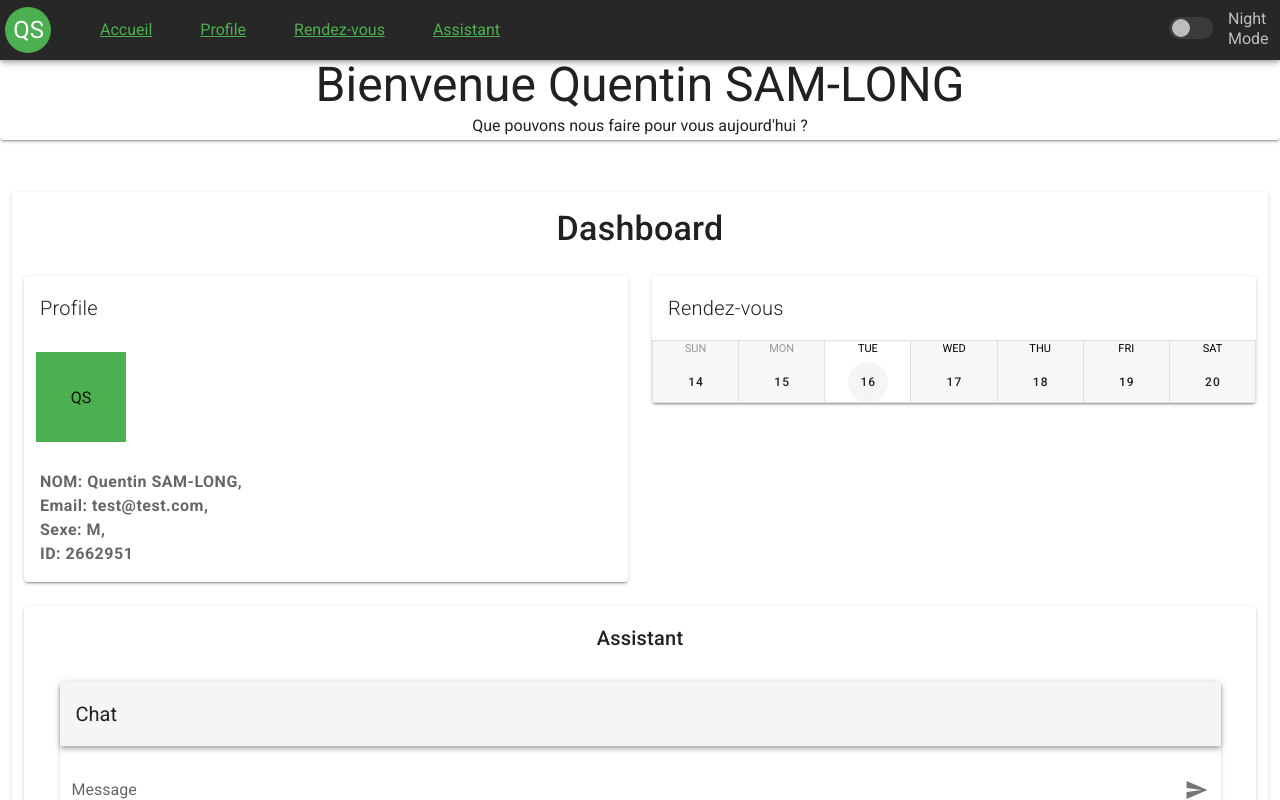
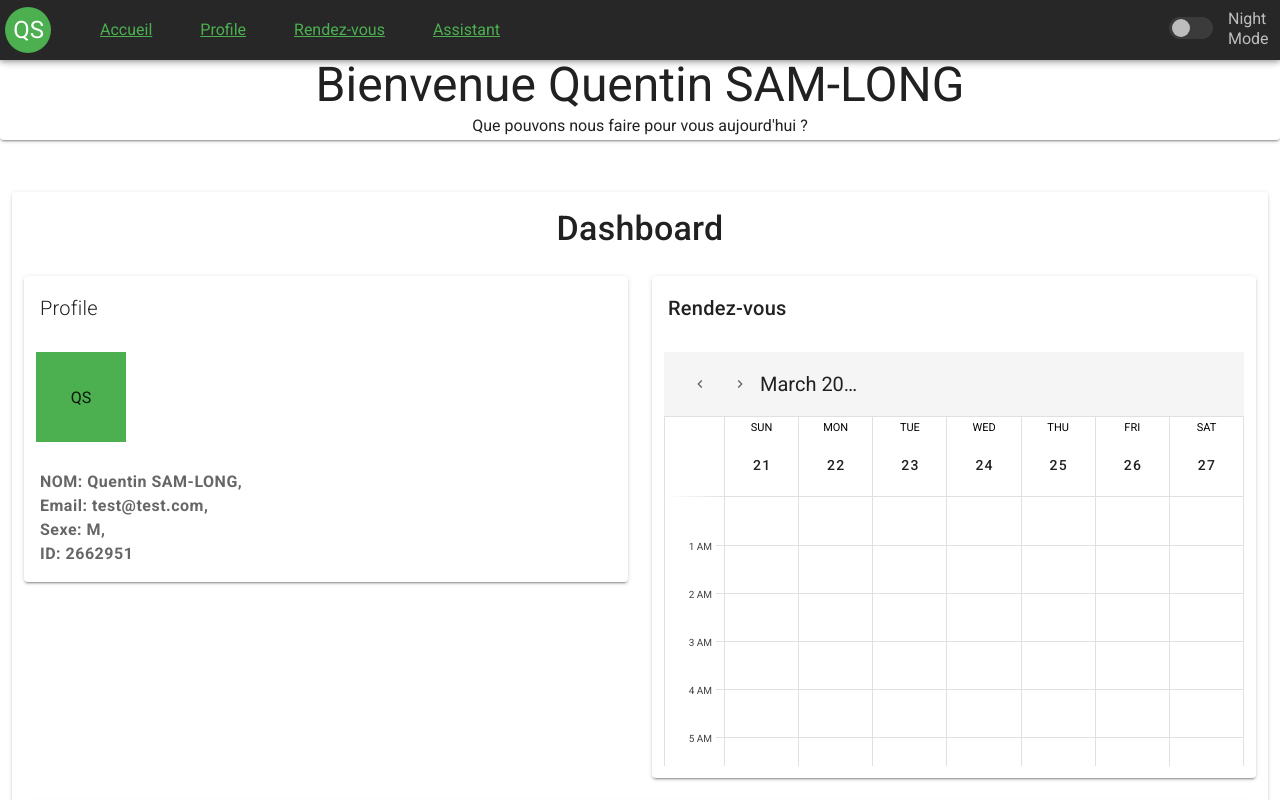
Before and after one commit to atzisb-kozak/Doctor-Project-Front-end, a Nuxt app: page /patient/patient_index in a window 1280 px wide. Shown: the top 800 px of the page. Built offline with nearby package versions, Linux system fonts and the light colour scheme.

Commit message:
[Feat](acceuil) debug title calendar + button

```diff
--- a/pages/patient/patient_index.vue
+++ b/pages/patient/patient_index.vue
@@ -25,7 +25,7 @@
         <v-container fluid>
           <v-row>
 
-            <v-col align-self="left">
+            <v-col>
 
               <v-card class="mx-auto">
                 <v-card-title class="font-weight-light">
@@ -49,16 +49,56 @@
 
             </v-col>
 
-            <v-col align-self="right">
+            <v-col>
 
-              <v-card class="mx-auto" min-width="100px">
-                <v-card-title class="font-weight-light">
-                  Rendez-vous
-                </v-card-title>
-                <v-calendar-weekly>
-                </v-calendar-weekly>
-              </v-card>
+                <v-card>
+                  <v-card-title>
+                      Rendez-vous
+                  </v-card-title>
+                  <v-container>
+                  <v-app-bar elevation="0">
 
+                    <v-btn
+                    fab
+                    text
+                    small
+                    color="grey darken-2"
+                    @click= prev
+                    >
+                      <v-icon small>
+                        mdi-chevron-left
+                      </v-icon>
+                    </v-btn>
+
+                    <v-btn
+                    fab
+                    text
+                    small
+                    color="grey darken-2"
+                    @click= next
+                    >
+                      <v-icon small>
+                        mdi-chevron-right
+                      </v-icon>
+                    </v-btn>
+
+                    <v-app-bar-title v-if="$refs.calendar">
+                      {{$refs.calendar.title}}
+                    </v-app-bar-title>
+
+                  </v-app-bar>
+
+                  <v-sheet height="350px">
+                    <v-calendar
+                    v-model="focus"
+                    ref="calendar"
+                    type="week"
+                    >
+                    </v-calendar>
+                  </v-sheet>
+                  </v-container>
+
+                </v-card>
             </v-col>
           </v-row>
 
@@ -85,13 +125,12 @@
                       <v-container>
                       <v-col>
                         <v-text-field
-                        v-model="msg"
                         label="Message"
                         type="text"
                         clearable
                         clear-icon="mdi-close-circle"
                         append-outer-icon="mdi-send"
-                        @click:append-outer="sendmsg">
+                        >
                         </v-text-field>
                       </v-col>
                       </v-container>
@@ -115,6 +154,9 @@
 <script>
 export default {
   data: () => ({
+
+    focus:'',
+
     user:{
       initials: 'QS',
       fullName: 'Quentin SAM-LONG',
@@ -123,11 +165,21 @@ export default {
       ID: '2662951',
     },
 
+
+
   }),
+  mounted () {
+    this.$refs.calendar.move(1);
+  },
+
+
   methods:{
-    sendmsg() {
-      this.msg='';
-    }
+    prev() {
+      this.$refs.calendar.prev();
+    },
+    next(){
+      this.$refs.calendar.next();
+    },
   },
   layout : 'patient_layout'
 };
```
Also changed, not shown: 1 other file (tests, documents, lock files or other folders).
